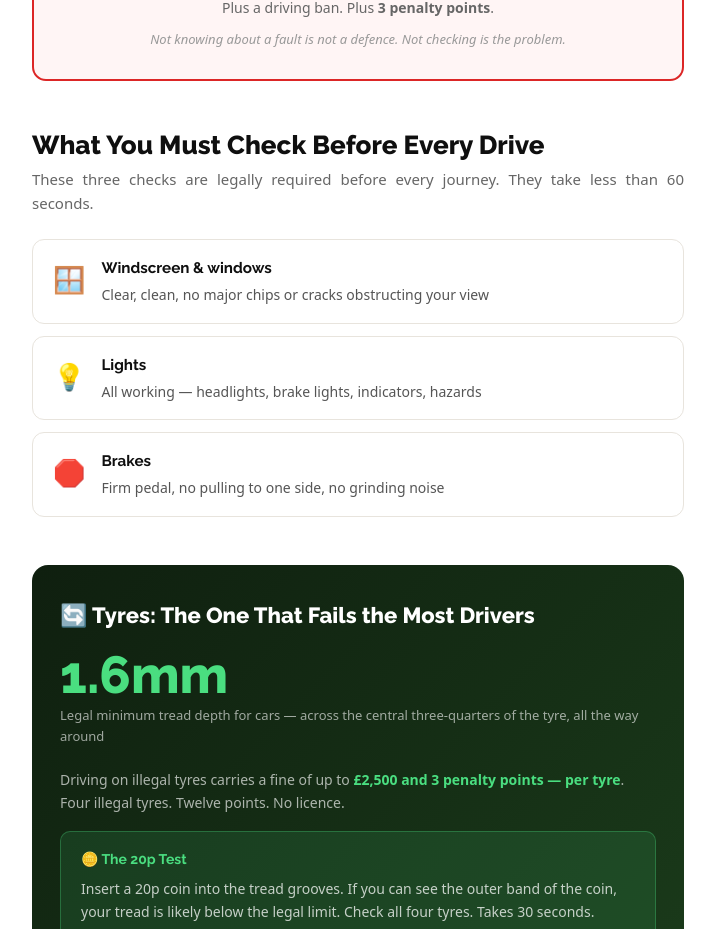
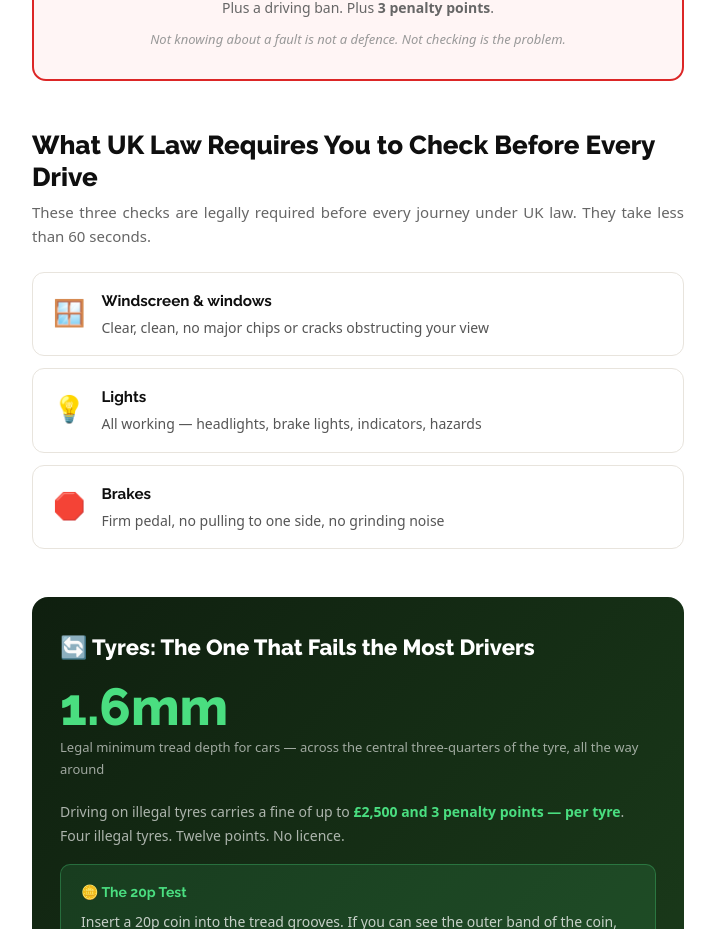
Before and after one commit to mikehinton-wq/mods-website, a React (Vite) app: page /blog/is-your-car-safe-to-drive in a window 1280 px wide. Shown: the part 897-1826 px from the top of the page, without its empty margins (282-997 px from the left). Built offline with nearby package versions, Linux system fonts and the light colour scheme.

Commit message:
Update site

```diff
--- a/src/pages/BlogVehicleSafe.jsx
+++ b/src/pages/BlogVehicleSafe.jsx
@@ -216,8 +216,8 @@ export default function BlogVehicleSafe() {
         </div>
 
         {/* Pre-drive checks */}
-        <h2 style={s.sectionH2}>What You Must Check Before Every Drive</h2>
-        <p style={s.sectionSub}>These three checks are legally required before every journey. They take less than 60 seconds.</p>
+        <h2 style={s.sectionH2}>What UK Law Requires You to Check Before Every Drive</h2>
+        <p style={s.sectionSub}>These three checks are legally required before every journey under UK law. They take less than 60 seconds.</p>
         <div style={s.checkGrid}>
           {predriveChecks.map((c, i) => (
             <div key={i} style={s.checkCard}>
```
